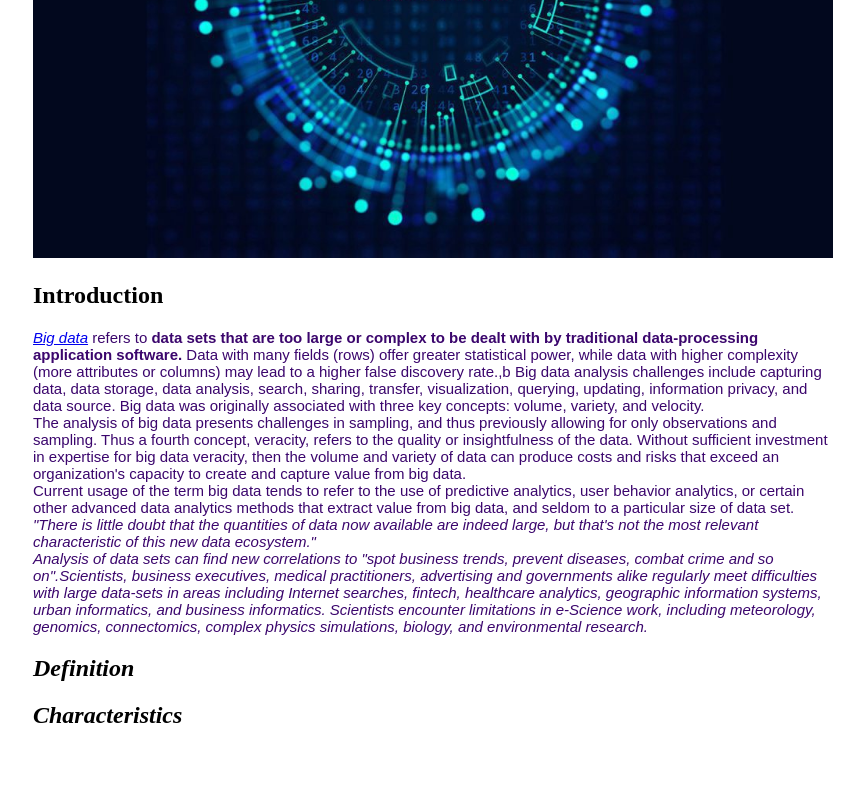
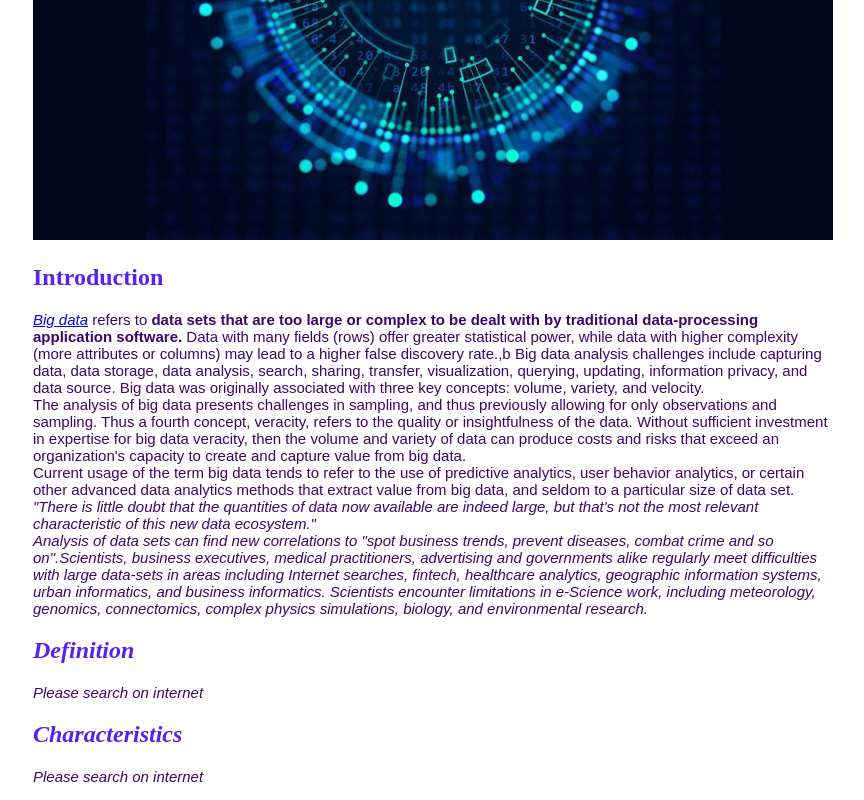
Before and after one commit to chancy0923/bigdata.github.io, a plain HTML site: page index.html in a window 1280 px wide. Shown: the part 558-1358 px from the top of the page, without its empty margins (207-1071 px from the left). Before the commit the page ends 1307 px from the top, so only its background shows below. Drawn offline with Linux system fonts and the light colour scheme.

Commit message:
Update index.html

```diff
--- a/index.html
+++ b/index.html
@@ -5,7 +5,7 @@
         <meta http-equiv="X-UA-Compatible" content="IE=edge">
         <meta name="viewport" content="width=device-width, initial-scale=1.0">
         <title>Big Data</title>
-        ,<link rel="stylesheet" href="stylesheet.css">
+        <link rel="stylesheet" href="stylesheet.css">
         <style>
             body{
                 width:800px;
@@ -40,15 +40,17 @@
     </div>
     <div><img src="2.jpg" alt="intro to big data"></div>
     <div>
-        <h2 id="sec1">Introduction</h2>
+        <h2 id="sec1" style="color:rgb(90, 32, 237);#sec1">Introduction</h2>
         <p style="color:rgb(59, 6, 109)"><em><a href="https://en.wikipedia.org/wiki/Big_data" >Big data</a></em> refers to <strong> data sets that are too large or complex to be dealt with by traditional data-processing application software.</strong> Data with many fields (rows) offer greater statistical power, while data with higher complexity (more attributes or columns) may lead to a higher false discovery rate.,b Big data analysis challenges include capturing data, data storage, data analysis, search, sharing, transfer, visualization, querying, updating, information privacy, and data source. Big data was originally associated with three key concepts: volume, variety, and velocity.<br>The analysis of big data presents challenges in sampling, and thus previously allowing for only observations and sampling. Thus a fourth concept, veracity, refers to the quality or insightfulness of the data. Without sufficient investment in expertise for big data veracity, then the volume and variety of data can produce costs and risks that exceed an organization's capacity to create and capture value from big data.<br>
            Current usage of the term big data tends to refer to the use of predictive analytics, user behavior analytics, or certain other advanced data analytics methods that extract value from big data, and seldom to a particular size of data set. <em>"There is little doubt that the quantities of data now available are indeed large, but that's not the most relevant characteristic of this new data ecosystem."<em><br> Analysis of data sets can find new correlations to "spot business trends, prevent diseases, combat crime and so on".Scientists, business executives, medical practitioners, advertising and governments alike regularly meet difficulties with large data-sets in areas including Internet searches, fintech, healthcare analytics, geographic information systems, urban informatics, and business informatics. Scientists encounter limitations in e-Science work, including meteorology, genomics, connectomics, complex physics simulations, biology, and environmental research.</p>
     </div>
     <div>
-            <h2 id="sec2">Definition</h2>
+        <h2 id="sec2" style="color:rgb(90, 32, 237);#sec2">Definition</h2>
+        <p style="color:rgb(59, 6, 109)">Please search on internet</p>
     </div>
     <div>
-        <h2 id="sec3">Characteristics</h2>
+        <h2 id="sec3" style="color:rgb(90, 32, 237);#sec3">Characteristics</h2>
+        <p style="color:rgb(59, 6, 109)">Please search on internet</p>
     </div>
 </body>
 </html>
```
